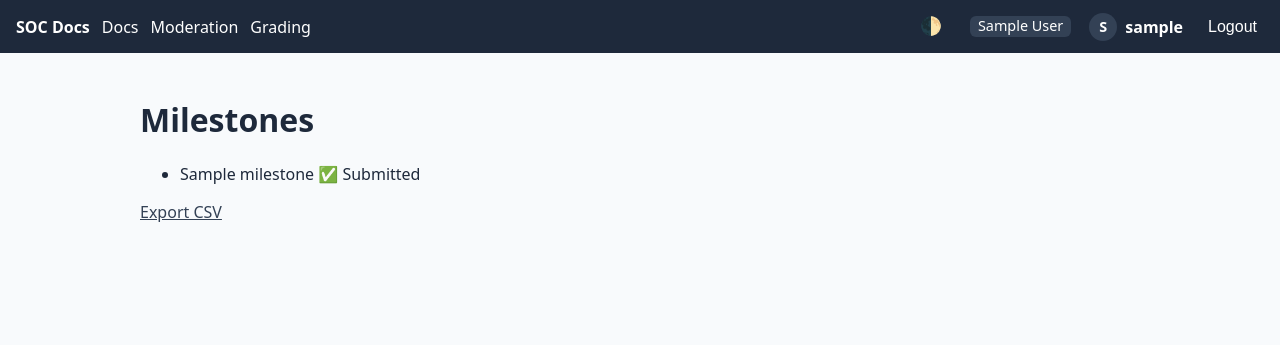
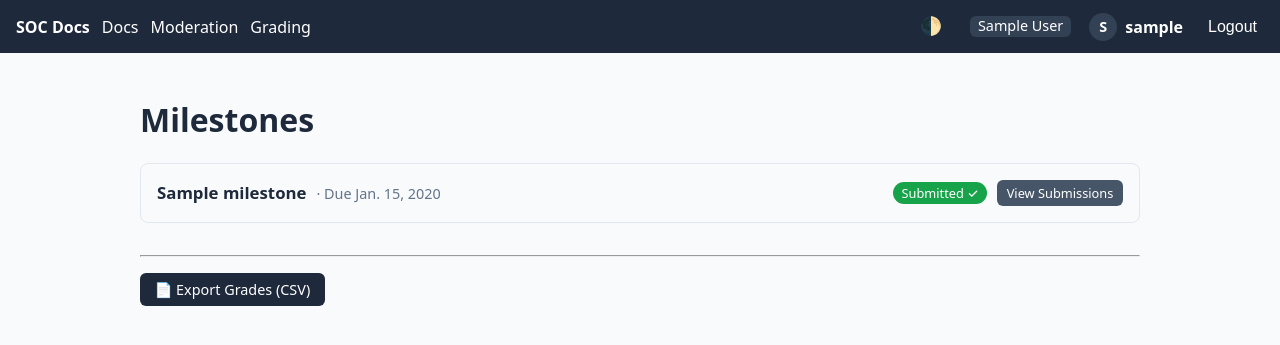
Before and after one commit to profzeller/socdoc, a Django app: page /grading/ in a window 1280 px wide. Shown: the top 345 px of the page. Run offline with Django 5.2, Linux system fonts and the light colour scheme; the first user in the database is signed in; tables that the repository leaves empty hold one stand-in row (Sample ...).

Commit message:
Add instructor grading views and milestone submission tracking
- Introduced URLs, views, and templates for managing milestone submissions and grading.
- Added `milestone_submissions` and `grade_submission` views for instructor use.
- Enhanced milestone list with submission status and grading links for staff.
- Designed forms and inline formsets for grading individual submissions by criteria.
- Improved styling for milestones, submissions, and buttons in the grading interface.

```diff
--- a/web/grading/urls.py
+++ b/web/grading/urls.py
@@ -5,7 +5,9 @@ from .views import (
     view_scores,
     export_csv,
     team_matrix,
-    submit_from_doc,   # <-- NEW
+    submit_from_doc,
+    milestone_submissions,   # NEW
+    grade_submission,        # NEW
 )
 
 app_name = "grading"
@@ -17,10 +19,18 @@ urlpatterns = [
     path("export.csv", export_csv, name="export"),
     path("teams/", team_matrix, name="teams"),
 
-    # NEW: submit a DocPage for a milestone
+    # submit a DocPage for a milestone
+    path("submit-from-doc/<slug:slug>/", submit_from_doc, name="submit_from_doc"),
+
+    # NEW: instructor grading screens
     path(
-        "submit-from-doc/<slug:slug>/",
-        submit_from_doc,
-        name="submit_from_doc"
+        "milestone/<int:pk>/submissions/",
+        milestone_submissions,
+        name="milestone_submissions",
+    ),
+    path(
+        "submission/<int:pk>/grade/",
+        grade_submission,
+        name="grade_submission",
     ),
 ]
--- a/web/grading/views.py
+++ b/web/grading/views.py
@@ -1,15 +1,16 @@
 from django import forms
 from django.contrib.auth.decorators import login_required
+from django.contrib.admin.views.decorators import staff_member_required
 from django.shortcuts import render, redirect, get_object_or_404
 from django.http import HttpResponse
-from django.contrib.admin.views.decorators import staff_member_required
 from django.db.models import Avg
 from django.contrib import messages
 from django.urls import reverse
+from django.forms import inlineformset_factory
 
 import csv
 
-from .models import Milestone, Submission, Evidence, Team  # grading models
+from .models import Milestone, Submission, Evidence, Team, Criterion, CriterionScore
 from docs.models import DocPage
 
 
@@ -41,7 +42,30 @@ class DocSubmissionForm(forms.Form):
     )
 
 
-# ----- Views -----
+class CriterionScoreForm(forms.ModelForm):
+    """
+    Used in an inline formset when grading a single Submission.
+    Only points + comment are editable; criterion is fixed.
+    """
+    class Meta:
+        model = CriterionScore
+        fields = ["points", "comment"]
+        widgets = {
+            "points": forms.NumberInput(attrs={"step": "0.5", "min": "0"}),
+            "comment": forms.Textarea(attrs={"rows": 2}),
+        }
+
+
+CriterionScoreFormSet = inlineformset_factory(
+    Submission,
+    CriterionScore,
+    form=CriterionScoreForm,
+    extra=0,
+    can_delete=False,
+)
+
+
+# ----- Student-facing views -----
 
 
 @login_required
@@ -66,10 +90,7 @@ def view_scores(request):
 
 @login_required
 def submit_work(request):
-    """
-    Generic submission endpoint (not tied to a specific DocPage).
-    Create/update a submission; optionally attach one piece of evidence per submit.
-    """
+    """Create/update a submission; optionally attach one piece of evidence per submit."""
     if request.method == "POST":
         sform = SubmissionForm(request.POST)
         eform = EvidenceForm(request.POST, request.FILES)
@@ -91,12 +112,14 @@ def submit_work(request):
                 sub.policies = sform.cleaned_data.get("policies", "")
                 sub.save()
 
-            if eform.is_valid() and (eform.cleaned_data.get("link") or eform.cleaned_data.get("file")):
+            if eform.is_valid() and (
+                eform.cleaned_data.get("link") or eform.cleaned_data.get("file")
+            ):
                 ev = eform.save(commit=False)
                 ev.submission = sub
                 ev.save()
 
-            # Try to auto-attach grading.Team if you’re still using that model
+            # If you're still using grading.Team, auto-attach first team
             if not sub.team:
                 user_teams = request.user.teams.all()
                 if user_teams.exists():
@@ -112,59 +135,14 @@ def submit_work(request):
 
 
 @login_required
-def export_csv(request):
-    """Instructor-only: export all grades as CSV."""
-    if not request.user.is_staff:
-        return HttpResponse(status=403)
-
-    resp = HttpResponse(content_type="text/csv")
-    resp["Content-Disposition"] = "attachment; filename=grades.csv"
-    w = csv.writer(resp)
-    w.writerow(["username", "milestone", "score", "graded", "submitted_at"])
-
-    for s in Submission.objects.select_related("student", "milestone"):
-        w.writerow([s.student.username, s.milestone.title, s.score, s.graded, s.submitted_at])
-
-    return resp
-
-
-@staff_member_required
-def team_matrix(request):
-    teams = Team.objects.all().order_by("name")
-    milestones = Milestone.objects.all().order_by("title")
-    # average score per (team, milestone)
-    grid = {}
-    for t in teams:
-        row = {}
-        for m in milestones:
-            avg = (
-                Submission.objects
-                .filter(team=t, milestone=m, graded=True)
-                .aggregate(Avg("score"))["score__avg"]
-            )
-            row[m.id] = avg
-        grid[t.id] = row
-    return render(
-        request,
-        "grading/team_matrix.html",
-        {"teams": teams, "milestones": milestones, "grid": grid},
-    )
-
-
-# ----- NEW: submit from a DocPage -----
-
-
-@login_required
 def submit_from_doc(request, slug):
     """
     Link a DocPage to a Milestone as a Submission for the current student.
 
     Rules:
     - Only members of the doc's team can submit it.
-    - We DO NOT touch grading.Team membership here.
-    - We store:
-        - doc_page: FK to the page (for history)
-        - docs_url: URL back to the doc, for graders to click through.
+    - We do not change grading.Team here; we just create/update a Submission.
+    - We store a URL back to the doc in docs_url so graders can click through.
     """
     page = get_object_or_404(DocPage, slug=slug)
 
@@ -188,8 +166,7 @@ def submit_from_doc(request, slug):
                 reverse("docs:detail", args=[page.slug])
             )
 
-            # 🔗 Create or update the student’s submission for this milestone,
-            # and ensure it is tied to this specific DocPage.
+            # Create or update the student’s submission for this milestone
             sub, created = Submission.objects.update_or_create(
                 milestone=milestone,
                 student=request.user,
@@ -198,7 +175,6 @@ def submit_from_doc(request, slug):
                     "docs_url": doc_url,
                     "diagram": "",
                     "policies": "",
-                    "doc_page": page,
                 },
             )
 
@@ -215,3 +191,133 @@ def submit_from_doc(request, slug):
         "grading/submit_from_doc.html",
         {"page": page, "form": form},
     )
+
+
+# ----- Instructor utilities (export, team matrix) -----
+
+
+@login_required
+def export_csv(request):
+    """Instructor-only: export all grades as CSV."""
+    if not request.user.is_staff:
+        return HttpResponse(status=403)
+
+    resp = HttpResponse(content_type="text/csv")
+    resp["Content-Disposition"] = "attachment; filename=grades.csv"
+    w = csv.writer(resp)
+    w.writerow(["username", "milestone", "score", "graded", "submitted_at"])
+
+    for s in Submission.objects.select_related("student", "milestone"):
+        w.writerow(
+            [s.student.username, s.milestone.title, s.score, s.graded, s.submitted_at]
+        )
+
+    return resp
+
+
+@staff_member_required
+def team_matrix(request):
+    teams = Team.objects.all().order_by("name")
+    milestones = Milestone.objects.all().order_by("title")
+    # average score per (team, milestone)
+    grid = {}
+    for t in teams:
+        row = {}
+        for m in milestones:
+            avg = (
+                Submission.objects.filter(team=t, milestone=m, graded=True)
+                .aggregate(Avg("score"))["score__avg"]
+            )
+            row[m.id] = avg
+        grid[t.id] = row
+    return render(
+        request,
+        "grading/team_matrix.html",
+        {"teams": teams, "milestones": milestones, "grid": grid},
+    )
+
+
+# ----- NEW: instructor grading views -----
+
+
+@staff_member_required
+def milestone_submissions(request, pk):
+    """
+    Staff view: show all submissions for a given milestone.
+    """
+    milestone = get_object_or_404(Milestone, pk=pk)
+    submissions = (
+        Submission.objects
+        .filter(milestone=milestone)
+        .select_related("student", "team")
+        .order_by("student__username")
+    )
+    return render(
+        request,
+        "grading/milestone_submissions.html",
+        {"milestone": milestone, "submissions": submissions},
+    )
+
+
+@staff_member_required
+def grade_submission(request, pk):
+    """
+    Staff view: grade a single submission against the milestone's criteria.
+    """
+    submission = get_object_or_404(
+        Submission.objects.select_related("milestone", "student", "team"),
+        pk=pk,
+    )
+    milestone = submission.milestone
+
+    # Ensure there is a CriterionScore for each Criterion in this milestone
+    criteria = milestone.criteria.all().order_by("id")
+    for crit in criteria:
+        CriterionScore.objects.get_or_create(
+            submission=submission,
+            criterion=crit,
+        )
+
+    if request.method == "POST":
+        formset = CriterionScoreFormSet(request.POST, instance=submission)
+        if formset.is_valid():
+            formset.save()
+
+            # Recalculate total score
+            total = 0
+            for cs in submission.criterion_scores.select_related("criterion"):
+                total += cs.points * float(cs.criterion.weight)
+            submission.score = total
+            submission.graded = True
+            submission.save()
+
+            messages.success(
+                request,
+                f"Saved scores for {submission.student.username} – {milestone.title}.",
+            )
+            return redirect("grading:milestone_submissions", pk=milestone.pk)
+    else:
+        formset = CriterionScoreFormSet(instance=submission)
+
+    # Pair up forms with their criterion for nicer display
+    rows = []
+    for form in formset.forms:
+        cs_obj = form.instance
+        crit = cs_obj.criterion
+        rows.append(
+            {
+                "criterion": crit,
+                "form": form,
+            }
+        )
+
+    return render(
+        request,
+        "grading/grade_submission.html",
+        {
+            "submission": submission,
+            "milestone": milestone,
+            "formset": formset,
+            "rows": rows,
+        },
+    )
--- a/web/static/css/app.css
+++ b/web/static/css/app.css
@@ -164,6 +164,26 @@ button, input[type=submit] {
   transition: background 0.2s ease;
 }
 button:hover, input[type=submit]:hover { background: var(--button-hover); }
+
+/* Generic button utility for links (used in docs + grading) */
+.btn {
+  display: inline-flex;
+  align-items: center;
+  justify-content: center;
+  padding: 0.45rem 0.9rem;
+  border-radius: 6px;
+  background: var(--button-bg);
+  color: var(--nav-text);
+  text-decoration: none;
+  font-size: 0.9rem;
+  border: none;
+  cursor: pointer;
+  transition: background 0.2s ease;
+}
+.btn:hover {
+  background: var(--button-hover);
+  text-decoration: none;
+}
 
 /* Form elements */
 form { margin-top: 1rem; }
@@ -467,3 +487,82 @@ body.dark .md-preview-toggle {
 .alert-close:hover {
   opacity: 0.7;
 }
+
+/* =========================
+   Milestone list (grading)
+========================= */
+
+.milestone-list {
+  display: flex;
+  flex-direction: column;
+  gap: 1rem;
+}
+
+.milestone-item {
+  background: var(--bg);
+  border: 1px solid #e2e8f0;
+  border-radius: 8px;
+  padding: 1rem;
+  display: flex;
+  justify-content: space-between;
+  align-items: center;
+}
+
+body.dark .milestone-item {
+  border-color: #334155;
+}
+
+.milestone-title {
+  font-size: 1.05rem;
+}
+
+.milestone-due {
+  color: #64748b;
+  font-size: 0.9rem;
+  margin-left: 0.35rem;
+}
+
+/* small badge for "Submitted" state */
+.badge {
+  display: inline-flex;
+  align-items: center;
+  padding: 2px 8px;
+  border-radius: 999px;
+  font-size: 0.8rem;
+  font-weight: 500;
+}
+
+.badge-success {
+  background: #16a34a;
+  color: #ffffff;
+}
+
+/* small buttons used next to milestones */
+.btn-sm {
+  display: inline-flex;
+  align-items: center;
+  justify-content: center;
+  padding: 0.25rem 0.6rem;
+  border-radius: 6px;
+  background: var(--button-bg);
+  color: var(--nav-text);
+  text-decoration: none;
+  font-size: 0.8rem;
+  border: none;
+  cursor: pointer;
+  margin-left: 0.4rem;
+  transition: background 0.2s ease;
+}
+
+.btn-sm:hover {
+  background: var(--button-hover);
+  text-decoration: none;
+}
+
+.btn-staff {
+  background: #475569;
+}
+
+.btn-staff:hover {
+  background: #1f2933;
+}
--- a/web/templates/grading/list.html
+++ b/web/templates/grading/list.html
@@ -1,20 +1,42 @@
 {% extends "_base.html" %}
-{% block title %}Grading{% endblock %}
+{% block title %}Milestones{% endblock %}
+
 {% block content %}
 <h1>Milestones</h1>
-<ul>
+
+<div class="milestone-list">
   {% for m in milestones %}
-    <li>
-      {{ m.title }}
-      {% if m.id in submitted_ids %}
-        ✅ Submitted
-      {% else %}
-        <a href="{% url 'grading:submit' %}?milestone={{ m.id }}">Submit</a>
-      {% endif %}
-    </li>
+    <div class="milestone-item">
+      <div class="milestone-title">
+        <strong>{{ m.title }}</strong>
+        {% if m.due_date %}
+          <span class="milestone-due">· Due {{ m.due_date }}</span>
+        {% endif %}
+      </div>
+
+      <div class="milestone-actions">
+        {% if m.id in submitted_ids %}
+          <span class="badge badge-success">Submitted ✓</span>
+        {% else %}
+          <a href="{% url 'grading:submit' %}?milestone={{ m.id }}" class="btn-sm">
+            Submit Work
+          </a>
+        {% endif %}
+
+        {% if request.user.is_staff %}
+          <a href="{% url 'grading:milestone_submissions' m.id %}" class="btn-sm btn-staff">
+            View Submissions
+          </a>
+        {% endif %}
+      </div>
+    </div>
   {% endfor %}
-</ul>
+</div>
+
 {% if request.user.is_staff %}
-  <p><a href="{% url 'grading:export' %}">Export CSV</a></p>
+  <hr style="margin-top:2rem;">
+  <p>
+    <a href="{% url 'grading:export' %}" class="btn">📄 Export Grades (CSV)</a>
+  </p>
 {% endif %}
 {% endblock %}
```
Also changed, not shown: other parts of web/static/css/app.css (+3 -3 lines), web/templates/grading/grade_submission.html (added, +72 -0 lines), web/templates/grading/milestone_submissions.html (added, +56 -0 lines).
